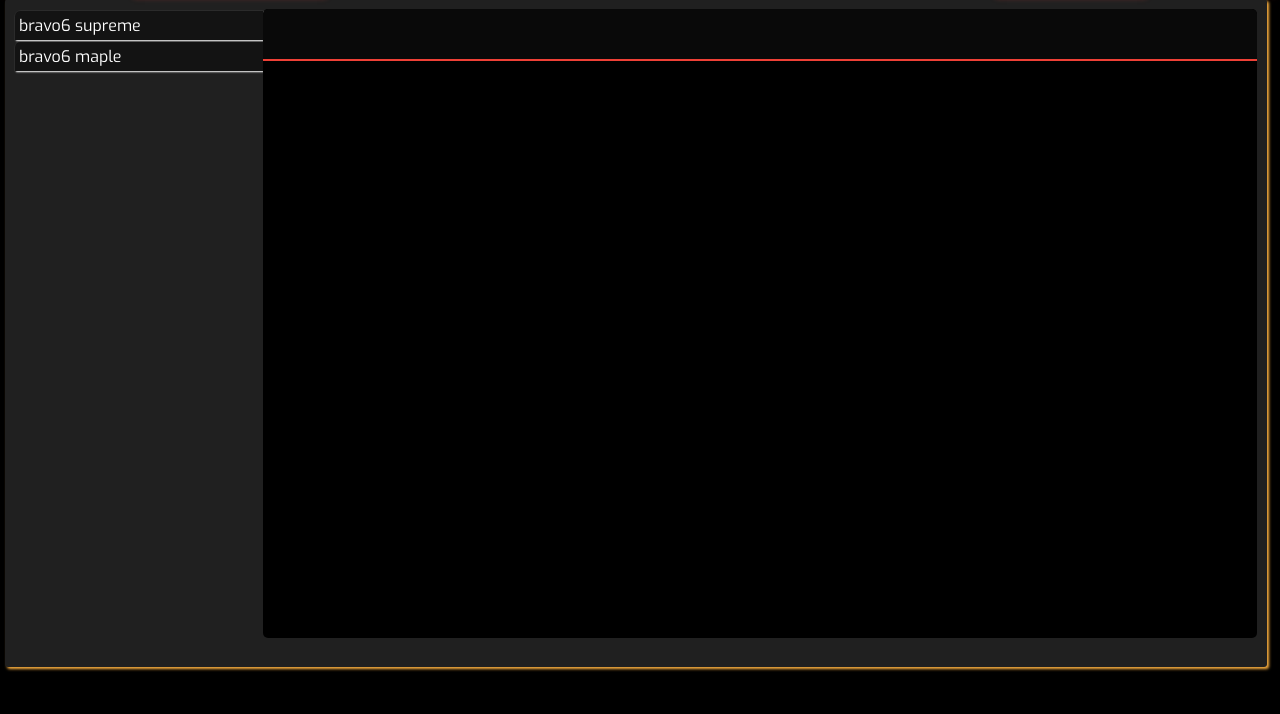
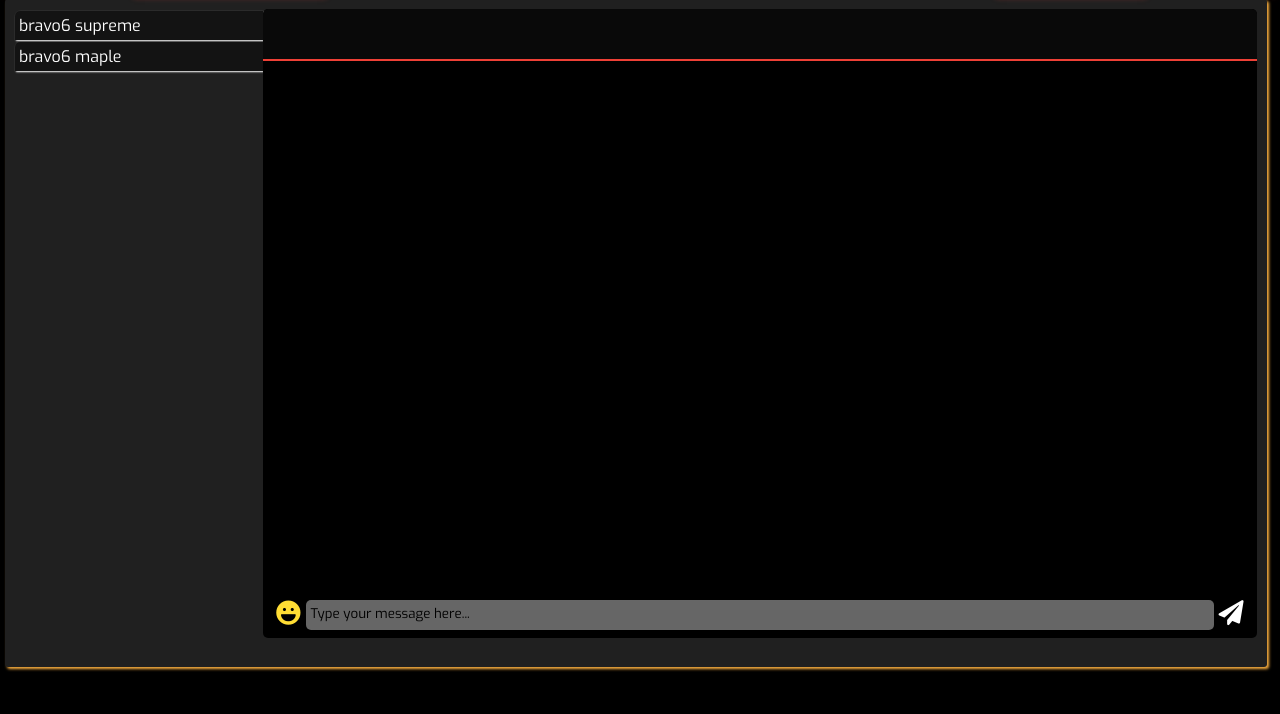
Before and after one commit to B6Infinity/jido, a Django app: page /chat/ in a window 1280 px wide. Shown: the part 86-800 px from the top of the page. Run offline with Django 3.2, Linux system fonts and the light colour scheme; a user stored in the database is signed in; data comes from the database, SQL or seed files in the repository; some libraries are stand-ins or nearby versions.

```diff
--- a/chat/views.py
+++ b/chat/views.py
@@ -37,6 +37,7 @@ def fetch_messages(request):
 
         RESPONSE = {"SUCCESS": True, "ERRORS": []}
 
+        # messages = Message.objects.filter(chat=chat)[::-1][:2]
         messages = Message.objects.filter(chat=chat)
 
         RESPONSE['MESSAGES'] = {}
--- a/templates/chat/home.html
+++ b/templates/chat/home.html
@@ -7,6 +7,7 @@
 
 
     <div class="flex-row" style="height: 97%;">
+
         <div id="chats-list">
             {% for chat in CHATS %}
             <div class="chat-head" id="chat-{{chat.id}}" onclick="setActiveChat({{chat.id}});">
@@ -17,85 +18,65 @@
         </div>
 
 
-        <div id="active-chat">
-            <div id="active-chat-header">
+
+        <div id="active-chat" class="flex-column">
+            <div style="height: 100%;">
+
+                <div id="active-chat-header">
+
+                </div>
+
+                <div id="messages" class="flex-column"></div> <!-- Fetch and pastes messages from the server -->
+            </div>
+
+
+            <div id="sendmessage_hud">
+
+                <div style="color: #FFDD34;" id="send_msg" class="fas fa-laugh sendmessage_hud_icon"></div>
+                <textarea placeholder="Type your message here..." name="sendmessage_textarea" id="sendmessage_textarea"></textarea>
+                <div id="send_msg" class="fas fa-paper-plane sendmessage_hud_icon"></div>
 
             </div>
-
-            <div id="messages" class="flex-column">
+        </div>
 
 
 
-
-            </div>
-
-
-        </div>
     </div>
     <style>
+        .sendmessage_hud_icon{
+            transition: 0.2s;
+        }
+        .sendmessage_hud_icon:hover{
+            transform: translate(-2px, -2px);
+            color: var(--ORANGEISH);
+        }
+        .sendmessage_hud_icon:active{
+            transform: translate(2px, 2px);
+        }
         #messages {
             overflow-y: auto;
         }
 
-        .message-author img {
-            width: 20px;
-            border-radius: 50%;
+        #sendmessage_hud {
+            padding: 5px;
+            display: flex;
+            margin: 3px;
         }
 
-        .inner_message-author {
-            right: 0%;
+        #sendmessage_textarea {
+            width: 100%;
+            margin: 0%;
+            height: 20px;
+            resize: none;
+
         }
 
-        .outer_message-author {
-            left: 0%;
-        }
-
-        .message-author {
-            margin: 7px;
-            padding: 5px;
-            position: absolute;
-        }
-
-        .message-sent-time {
-            position: absolute;
-            font-size: 11px;
-            bottom: 25%;
-            right: 50%;
-            visibility: hidden;
-            color: #aeaeae;
-            font-weight: 700;
-        }
-
-        .message-wrapper {
-            width: 100%;
-            position: relative;
-        }
-
-
-        .message:hover .message-sent-time {
-            visibility: visible;
-        }
-
-        .message {
-            padding: 5px;
-            border-radius: 5px;
-            width: fit-content;
-            max-width: 40%;
-            color: black;
-            margin: 7px;
-        }
-
-        .inner_message {
-            float: right;
-            background-color: #202020;
-            margin-right: 40px;
-        }
-
-        .outer_message {
-            margin-left: 40px;
-            float: left;
-            background-color: var(--ORANGEISH);
-
+        #send_msg {
+            font-size: 25px;
+            vertical-align: middle;
+            padding: 0 5px;
+            vertical-align: middle;
+            /* background-color: blue; */
         }
     </style>
 
@@ -110,7 +91,6 @@
 
             fetchMessages(chat_id);
         }
-
 
         function fetchMessages(chat_id) {
 
```
Also changed, not shown: static/style.css (+61 -0 lines).
